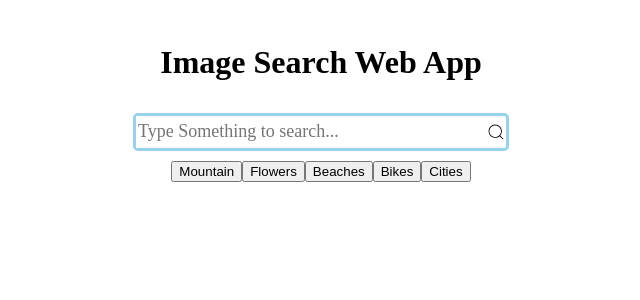
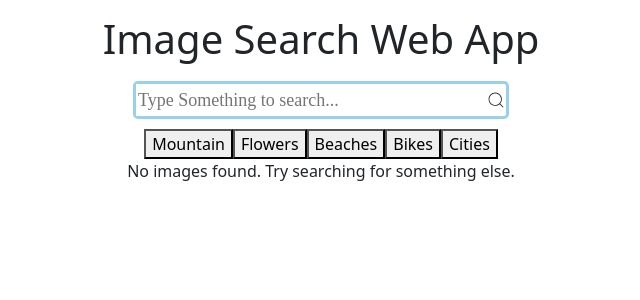
Before and after one commit to PavanPk1/searchApplication, a React (Vite) app: page / in a window 1280 px wide. Shown: the top 300 px of the page, without its empty margins (319-959 px from the left). Built offline with nearby package versions, Linux system fonts and the light colour scheme.

Commit message:
unsplash api calls

```diff
--- a/src/App.jsx
+++ b/src/App.jsx
@@ -1,14 +1,63 @@
 import "./App.css";
+import { CiSearch } from "react-icons/ci";
+import "bootstrap/dist/css/bootstrap.min.css";
 import { Form } from "react-bootstrap";
-import { useRef } from "react";
-import { CiSearch } from "react-icons/ci";
+import { useRef, useState } from "react";
+import axios from "axios";
+import { TailSpin } from "react-loader-spinner";
+import { FaCircleArrowRight } from "react-icons/fa6";
+import { TiArrowBack } from "react-icons/ti";
+
+const url = "https://api.unsplash.com/search/photos";
+const images_per_page = 24;
 const App = () => {
   const searchInput = useRef(null);
+  const [images, setImages] = useState([]);
+  const [totalPages, setPageCount] = useState(0);
+  const [pageNo, setPage] = useState(1);
+  // console.log(pageNo);
+  const [loading, setLoading] = useState(false);
+  const getImages = async () => {
+    setLoading(true);
+    try {
+      const response = await axios.get(
+        `${url}?query=${
+          searchInput.current.value
+        }&page=${pageNo}&per_page=${images_per_page}&client_id=${
+          import.meta.env.VITE_API_KEY
+        }`
+      );
+      // console.log(response);
+      setImages(response.data.results);
+      setPageCount(response.data.total_pages);
+      // console.log(response.data.results[0].urls.small);
+    } catch (error) {
+      console.log(`Error Occured While Api Call : ${error}`);
+    } finally {
+      setLoading(false);
+    }
+  };
+
+  const handleSubmit = (e) => {
+    e.preventDefault();
+    getImages();
+  };
+
+  const handleSearch = (quickInput) => {
+    searchInput.current.value = quickInput;
+    getImages();
+  };
+  const renderLoader = () => (
+    <div className="loader-container">
+      <TailSpin color="#0284C7" height={50} width={50} />
+    </div>
+  );
+
   return (
     <div className="mainContainer">
       <h1 className="heading">Image Search Web App</h1>
       <div className="searchContainer">
-        <Form>
+        <Form onSubmit={handleSubmit}>
           <input
             type="search"
             className="searchInput"
@@ -19,13 +68,86 @@ const App = () => {
         <CiSearch size={20} />
       </div>
       <div className="quick-actions">
-        <button className="quick-action">Mountain</button>
-        <button className="quick-action">Flowers</button>
-        <button className="quick-action">Beaches</button>
-        <button className="quick-action">Bikes</button>
-        <button className="quick-action">Cities</button>
+        <button
+          onClick={() => handleSearch("mountain")}
+          className="quick-action"
+        >
+          Mountain
+        </button>
+        <button
+          onClick={() => handleSearch("flowers")}
+          className="quick-action"
+        >
+          Flowers
+        </button>
+        <button
+          onClick={() => handleSearch("Beaches")}
+          className="quick-action"
+        >
+          Beaches
+        </button>
+        <button onClick={() => handleSearch("bikes")} className="quick-action">
+          Bikes
+        </button>
+        <button onClick={() => handleSearch("Cities")} className="quick-action">
+          Cities
+        </button>
       </div>
+      <div className="imagesContainer">
+        {loading ? (
+          <div className="loading">{renderLoader()}</div>
+        ) : images.length > 0 ? (
+          images.map((image) => (
+            <img
+              key={image.id}
+              src={image.urls.small}
+              alt={image.alt_description}
+              className="fetch-image"
+              title={image.alt_description}
+            />
+          ))
+        ) : (
+          <p className="para">
+            No images found. Try searching for something else.
+          </p>
+        )}
+      </div>
+      {images.length > 0 && (
+        <div className="pagination">
+          <div>
+            <p className="pageNo">
+              Page No : <span>{pageNo}</span>
+            </p>
+          </div>
+          <div className="pagination-btns">
+            <button
+              onClick={() => {
+                if (pageNo > 1) {
+                  setPage(pageNo - 1);
+                  getImages();
+                }
+              }}
+              className="page-btn"
+            >
+              <TiArrowBack />
+              Previous
+            </button>
+            <button
+              onClick={() => {
+                if (pageNo < totalPages) {
+                  setPage(pageNo + 1);
+                  getImages();
+                }
+              }}
+              className="page-btn"
+            >
+              Next <FaCircleArrowRight />
+            </button>
+          </div>
+        </div>
+      )}
     </div>
   );
 };
+
 export default App;
```
